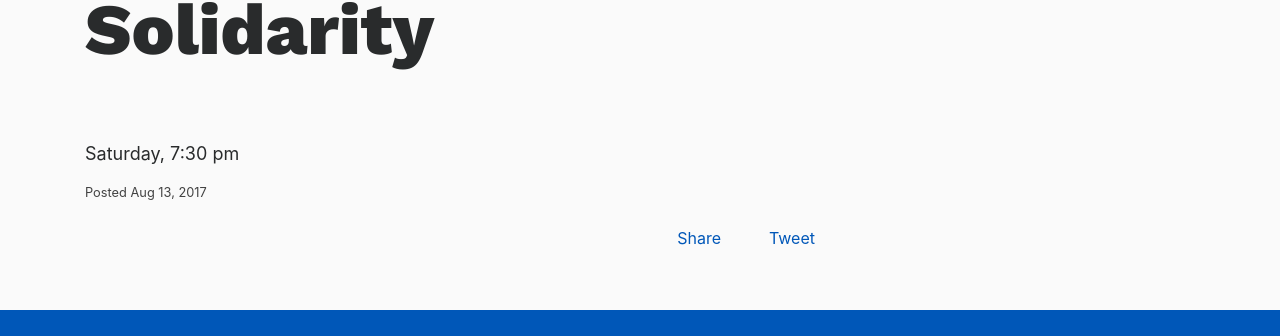
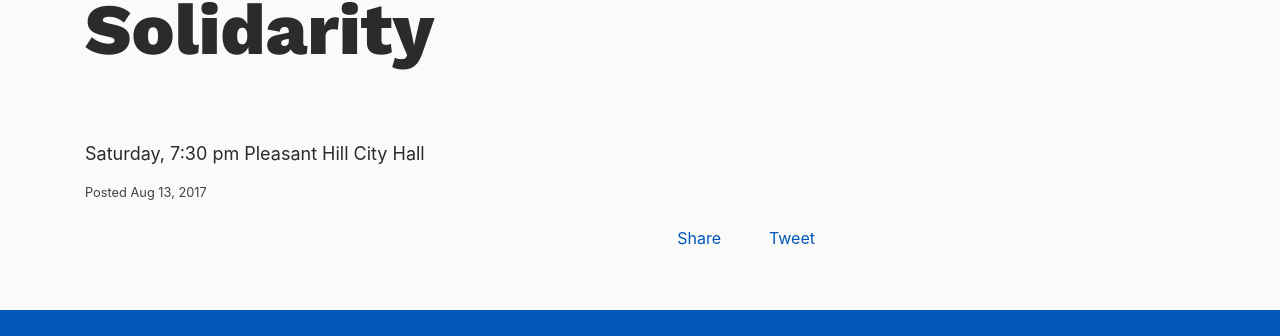
Before and after one commit to IndivisibleTemplate/BasicTemplate, a Jekyll site: the page built from _posts/2017-08-13-solidarity.markdown, in a window 1280 px wide. Shown: the part 147-483 px from the top of the page. Built offline with Jekyll 4.4.1, drawn with Linux system fonts in a browser that asks for light colours; nearby versions of some CDN libraries; comment, search, counter and statistics services are not loaded.

Commit message:
Updated Solidarity

```diff
--- a/_posts/2017-08-13-solidarity.markdown
+++ b/_posts/2017-08-13-solidarity.markdown
@@ -3,4 +3,4 @@ title: Solidarity
 date: 2017-08-13 12:52:00 -07:00
 ---
 
-Saturday, 7:30 pm
+Saturday, 7:30 pm Pleasant Hill City Hall
```
